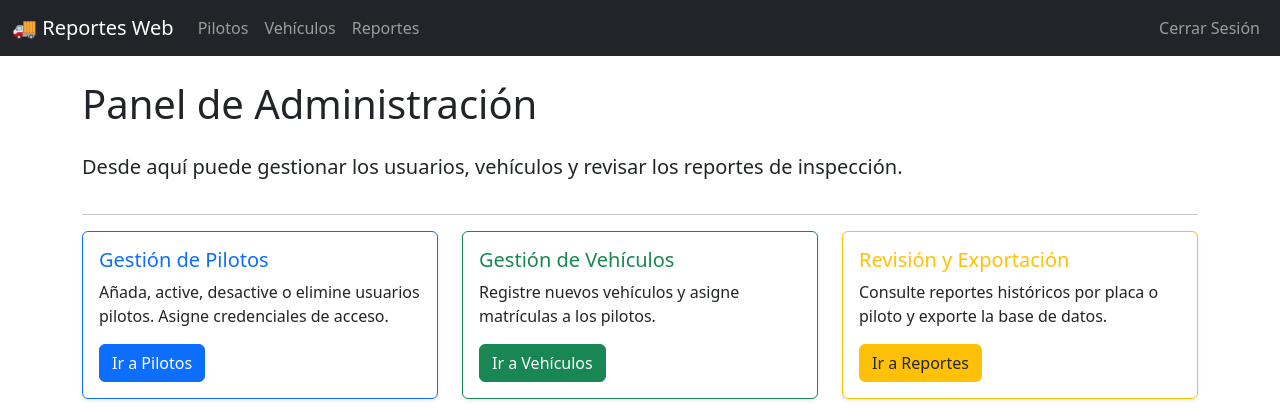
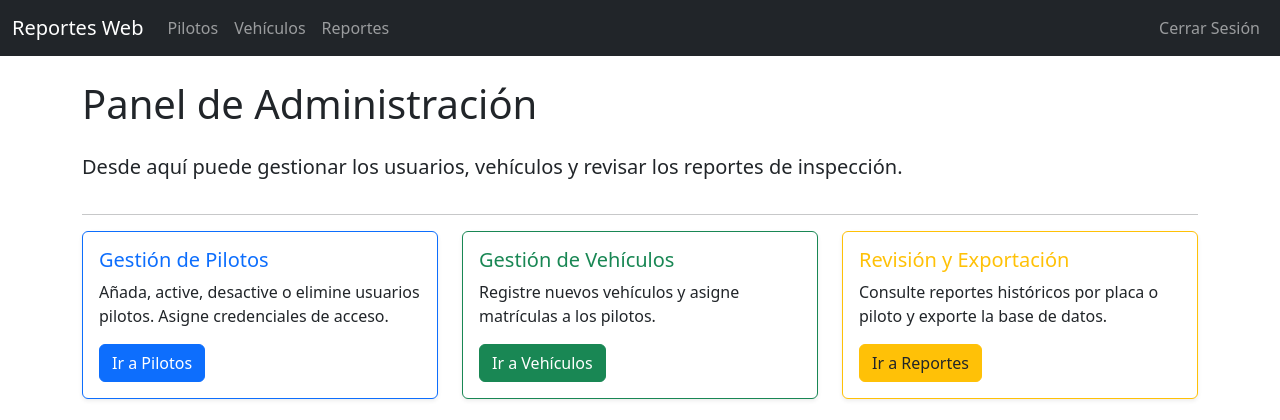
Before and after one commit to mariajosedeleon0707-png/ServiciosCamiones, a Flask app: page / in a window 1280 px wide. Shown: the top 420 px of the page. Run offline with Flask 3, Linux system fonts and the light colour scheme; the visitor is signed in with stand-in values (Sample User, id 1); some libraries are stand-ins or nearby versions.

Commit message:
Update base.html

```diff
--- a/templates/base.html
+++ b/templates/base.html
@@ -13,7 +13,7 @@
 <body>
     <nav class="navbar navbar-expand-lg navbar-dark bg-dark">
         <div class="container-fluid">
-            <a class="navbar-brand" href="{{ url_for('home') }}">🚚 Reportes Web</a>
+            <a class="navbar-brand" href="{{ url_for('home') }}">Reportes Web</a>
             <div class="collapse navbar-collapse" id="navbarNav">
                 <ul class="navbar-nav me-auto">
                     {% if session.get('role') == 'admin' %}
```
